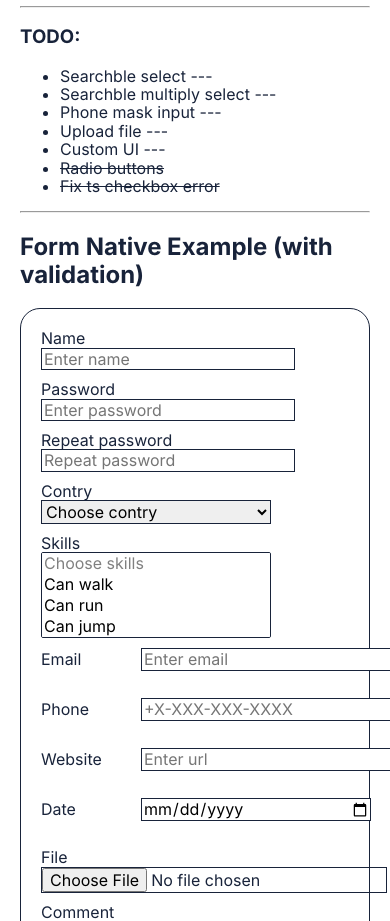
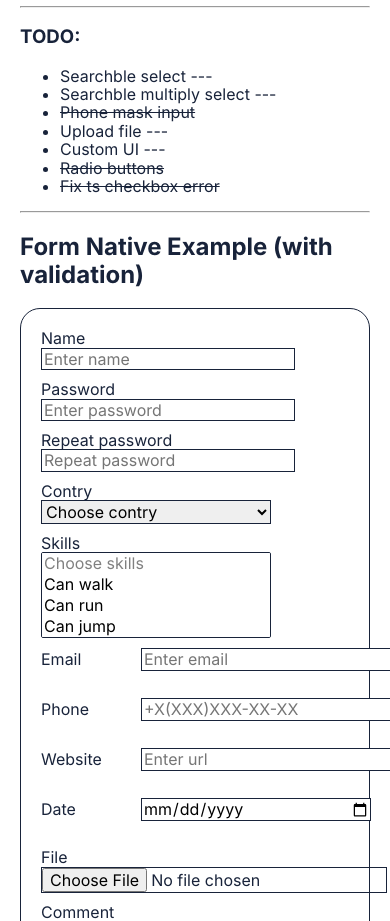
Before and after one commit to EvgenyLeukhin/nextjs-starter, a Next.js app: page /ui-kit in a window 390 px wide. Shown: the part 3224-4145 px from the top of the page. Built offline with nearby package versions, Linux system fonts and the light colour scheme.

Commit message:
Add phone mask

```diff
--- a/components/pages/ui-kit/FormNative/FormNative.tsx
+++ b/components/pages/ui-kit/FormNative/FormNative.tsx
@@ -1,6 +1,7 @@
 import { useFormik } from 'formik';
 import * as Yup from 'yup';
 import classNames from 'classnames';
+import InputMask from 'react-input-mask';
 import styles from './FormNative.module.scss';
 
 type TInitialValues = {
@@ -101,7 +102,7 @@ const FormNative = () => {
 
       // phone
       phone: Yup.string()
-        .length(12, 'must be 12 characters')
+        .length(16, 'must be 16 characters')
         .required('phone is required'),
 
       // comment
@@ -181,7 +182,9 @@ const FormNative = () => {
       <ul>
         <li>Searchble select ---</li>
         <li>Searchble multiply select ---</li>
-        <li>Phone mask input ---</li>
+        <li>
+          <s>Phone mask input</s>
+        </li>
         <li>Upload file ---</li>
         <li>Custom UI ---</li>
         <li>
@@ -391,15 +394,33 @@ const FormNative = () => {
             <label htmlFor='phone'>Phone</label>
 
             {/* phone input */}
-            <input
+            <InputMask
+              value={phone}
+              onBlur={handleBlur}
+              onChange={handleChange}
+              mask='+7(999)999-99-99'
+            >
+              {/* @ts-ignore */}
+              {() => (
+                <input
+                  id='phone'
+                  type='tel'
+                  name='phone'
+                  placeholder='+X(XXX)XXX-XX-XX'
+                />
+              )}
+            </InputMask>
+
+            {/* w/o mask */}
+            {/* <input
               id='phone'
               type='tel'
               name='phone'
-              placeholder='+X-XXX-XXX-XXXX'
+              placeholder='+X(XXX)XXX-XX-XX'
               onBlur={handleBlur}
               onChange={handleChange}
               value={phone}
-            />
+            /> */}
 
             {/* phone validation message*/}
             {notValid.phone ? <p>{formik.errors.phone}</p> : null}
```
